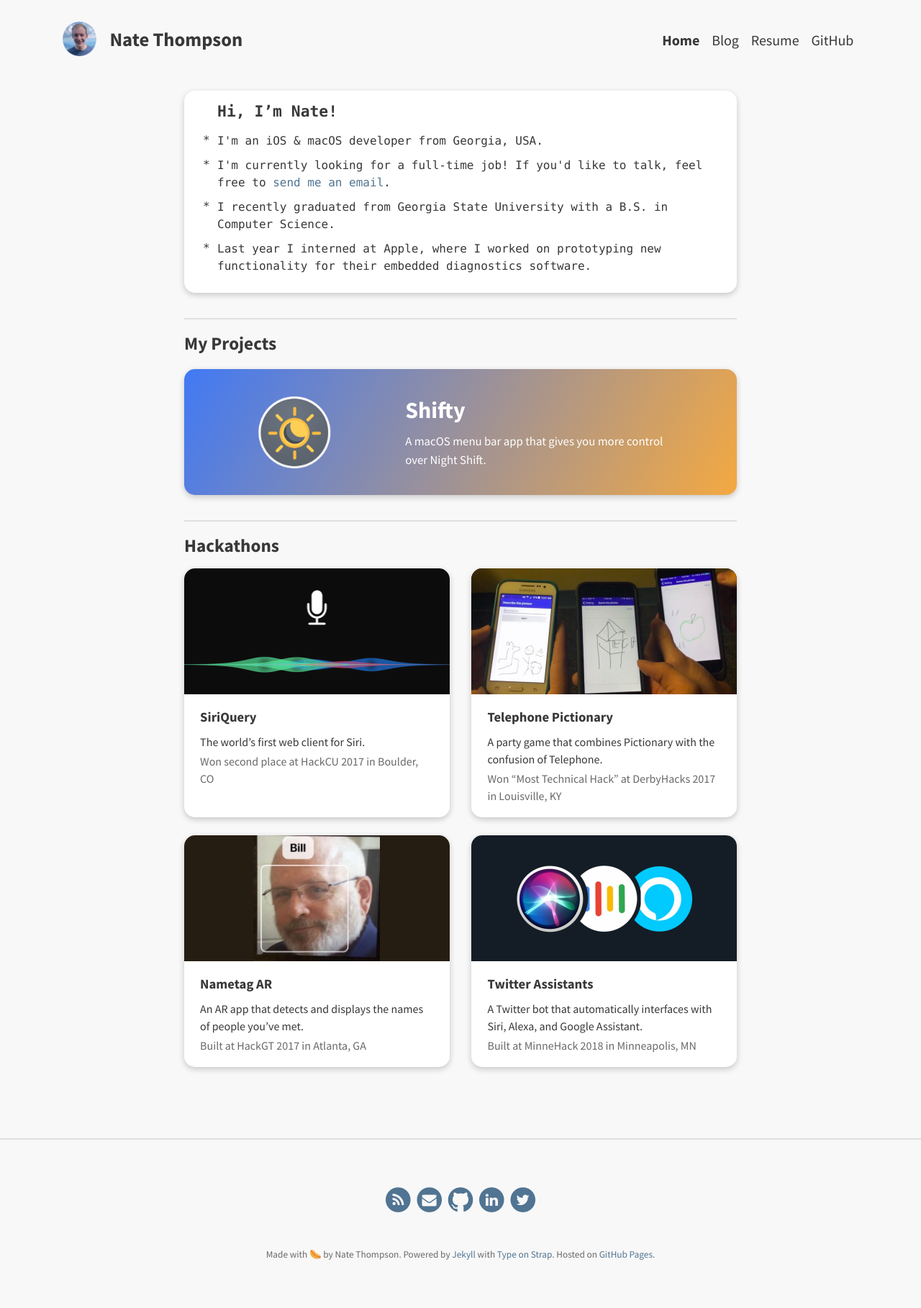
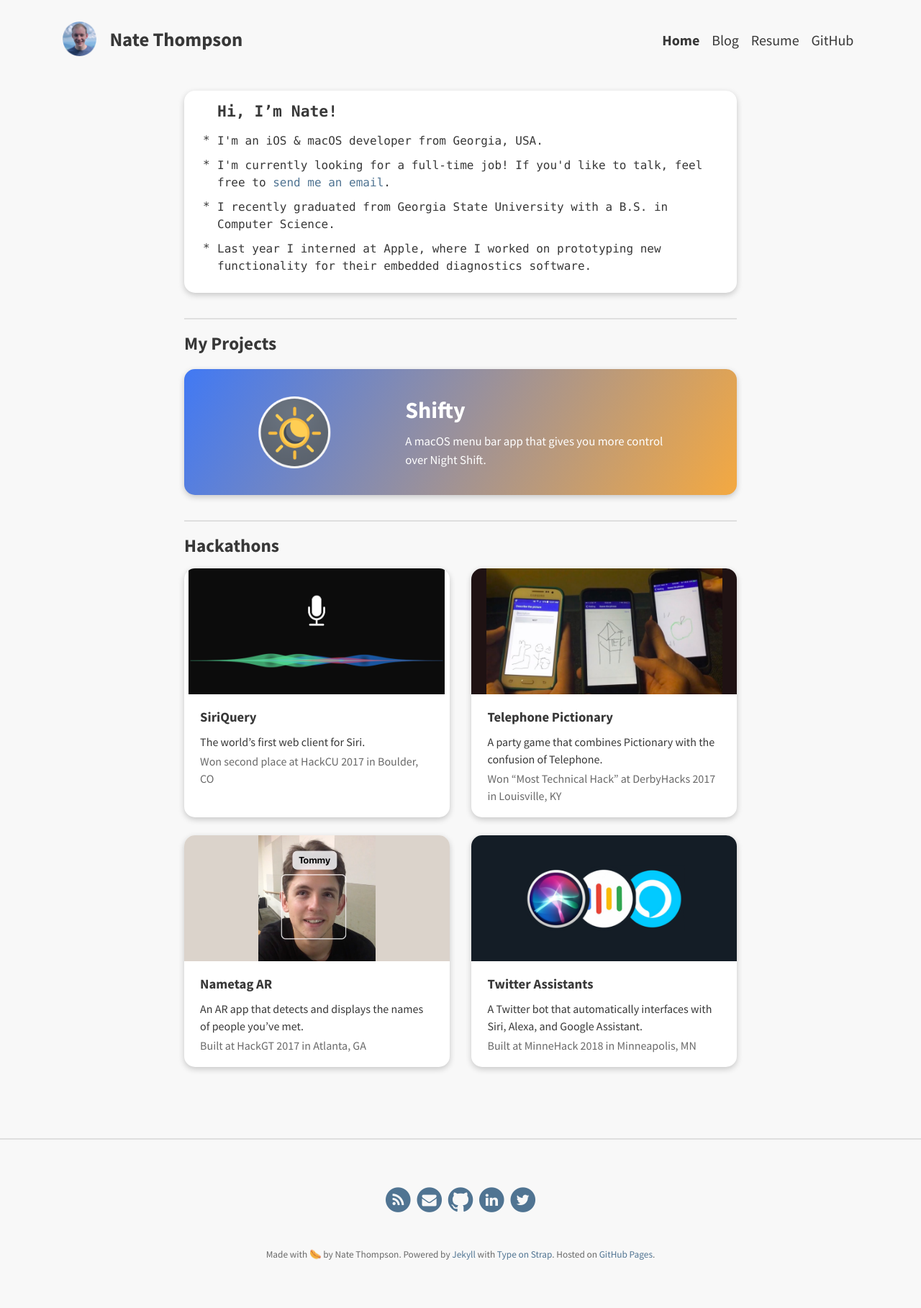
Before and after one commit to thompsonate/natethompson.io, a Jekyll site: the page built from index.html, in a window 1280 px wide. Shown: the whole page at 72% size. Built offline with Jekyll 4.4.1, drawn with Linux system fonts in a browser that asks for light colours.

Commit message:
swap out Nametag AR photo

```diff
--- a/_data/projects.yml
+++ b/_data/projects.yml
@@ -36,9 +36,9 @@ hackathons:
       secondary: Built at HackGT 2017 in Atlanta, GA
     link: https://devpost.com/software/nametag-ar
     image:
-      url: /assets/img/nametag.jpg
+      url: /assets/img/nametag.png
       alt: "Screenshot of face with AR nametag"
-      background_color: '#261D12'
+      background_color: '#DBD3CB'
 
   - name: Twitter Assistants
     description:
--- a/index.html
+++ b/index.html
@@ -54,7 +54,7 @@ nav_order: 1
     <li class="project-small clickable card">
       <div role="img" alt="{{ project.image.alt }}" style="
       background-image: url('{{ site.baseurl }}{{ project.image.url }}');
-      background-size: auto 200px;
+      background-size: auto 175px;
       background-color: {{ project.image.background_color }}
       ">
     </div>
```
Also changed, not shown: assets/img/nametag.jpg (deleted), assets/img/nametag.png (added).
